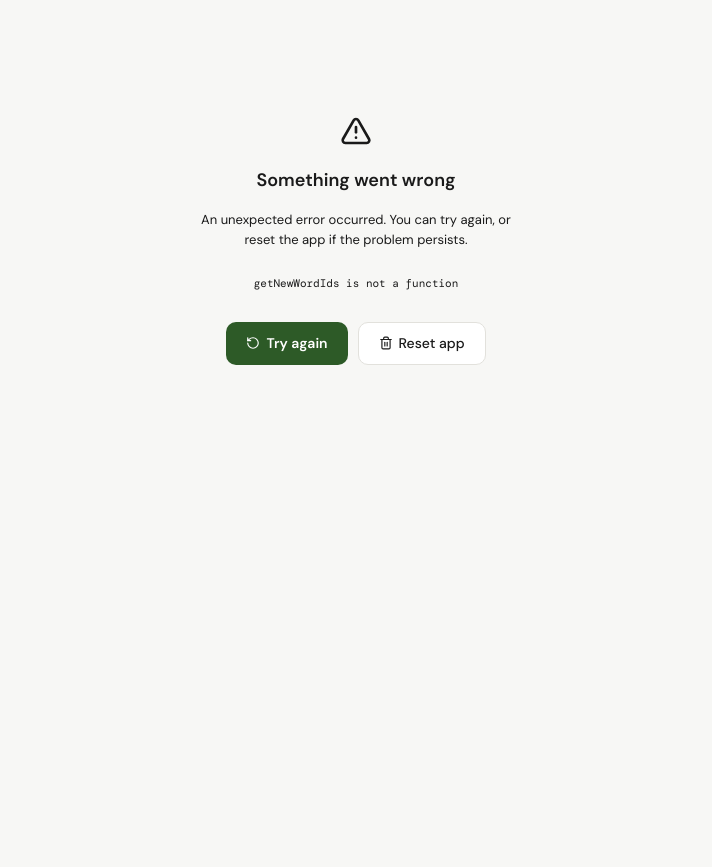
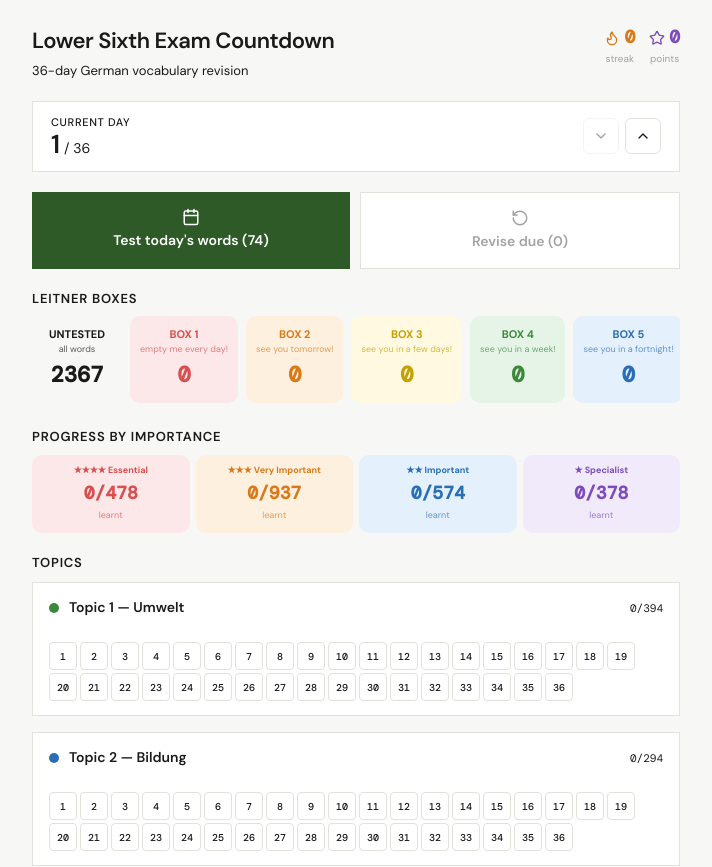
Before and after one commit to tcrainer/40dtoL6, a React (Vite) app: page / in a window 1280 px wide. Shown: the top 867 px of the page, without its empty margins (284-996 px from the left). Before the commit the page ends 800 px from the top, so only its background shows below. Built offline with nearby package versions, Linux system fonts and the light colour scheme.

Commit message:
Update Dashboard.tsx

```diff
--- a/src/components/Dashboard.tsx
+++ b/src/components/Dashboard.tsx
@@ -2,7 +2,7 @@ import { useStore } from "@/store/useStore";
 import { TOPICS, BOX_LABELS, BOX_COLORS, LEITNER_BOXES, MAX_DAY } from "@/types";
 import type { LeitnerBox } from "@/types";
 import { getTopicWordCounts, getTopicDays, getWordsForTopicDay, getAllWords } from "@/data/vocabulary";
-import { BookOpen, RotateCcw, ChevronDown, ChevronUp, Flame, Star } from "lucide-react";
+import { BookOpen, RotateCcw, ChevronDown, ChevronUp, Flame, Star, Calendar } from "lucide-react";
 import { useState, useMemo } from "react";
 
 export function Dashboard() {
@@ -13,22 +13,26 @@ export function Dashboard() {
   const startCustomSession = useStore((s) => s.startCustomSession);
   const setView = useStore((s) => s.setView);
   const setSelectedTopicId = useStore((s) => s.setSelectedTopicId);
+  const setSelectedBox = useStore((s) => s.setSelectedBox);
+  const setSelectedImportance = useStore((s) => s.setSelectedImportance);
   const getDueWordIds = useStore((s) => s.getDueWordIds);
-  const getNewWordIds = useStore((s) => s.getNewWordIds);
+  const getNewWordIdsToday = useStore((s) => s.getNewWordIdsToday);
+  const getAllUntestedIds = useStore((s) => s.getAllUntestedIds);
   const getBoxCounts = useStore((s) => s.getBoxCounts);
   const getTopicProgress = useStore((s) => s.getTopicProgress);
   const isAllRevisedToday = useStore((s) => s.isAllRevisedToday);
   const isTopicDayTested = useStore((s) => s.isTopicDayTested);
+  const isTopicDayPartial = useStore((s) => s.isTopicDayPartial);
   const resetAll = useStore((s) => s.resetAll);
   const wordStates = useStore((s) => s.wordStates);
   const stats = useStore((s) => s.stats);
-  const setSelectedBox = useStore((s) => s.setSelectedBox);
 
   const [showReset, setShowReset] = useState(false);
   const [selectedDays, setSelectedDays] = useState<Map<string, Set<number>>>(new Map());
 
   const dueCount = getDueWordIds().length;
-  const newCount = getNewWordIds().length;
+  const newTodayCount = getNewWordIdsToday().length;
+  const allUntestedCount = getAllUntestedIds().length;
   const boxCounts = getBoxCounts();
   const allRevised = isAllRevisedToday();
   const topicCounts = useMemo(() => getTopicWordCounts(), []);
@@ -37,9 +41,7 @@ export function Dashboard() {
   const selectedWordIds = useMemo(() => {
     const ids: string[] = [];
     for (const [topicId, days] of selectedDays) {
-      for (const day of days) {
-        for (const w of getWordsForTopicDay(topicId, day)) ids.push(w.id);
-      }
+      for (const day of days) for (const w of getWordsForTopicDay(topicId, day)) ids.push(w.id);
     }
     return ids;
   }, [selectedDays]);
@@ -54,53 +56,31 @@ export function Dashboard() {
     });
   };
 
-  const handleTopicClick = (topicId: string) => {
-    setSelectedTopicId(topicId);
-    setView("topic-detail");
-  };
-
-  const handleBoxClick = (box: number) => {
-    setSelectedBox(box);
-    setView("box-detail");
-  };
-
   return (
     <div style={{ display: "flex", flexDirection: "column", gap: "20px" }}>
       {/* Header */}
       <div style={{ display: "flex", justifyContent: "space-between", alignItems: "flex-start" }}>
         <div>
-          <h1 style={{ fontSize: "22px", fontWeight: 600, letterSpacing: "-0.02em", margin: 0 }}>GCSE German</h1>
-          <p style={{ fontSize: "13px", color: "var(--color-ink-muted)", margin: "4px 0 0" }}>{MAX_DAY}-day Leitner vocabulary course</p>
+          <h1 style={{ fontSize: "22px", fontWeight: 600, letterSpacing: "-0.02em", margin: 0 }}>Lower Sixth Exam Countdown</h1>
+          <p style={{ fontSize: "13px", color: "var(--color-ink-muted)", margin: "4px 0 0" }}>{MAX_DAY}-day German vocabulary revision</p>
         </div>
         <div style={{ display: "flex", gap: "14px", alignItems: "center" }}>
           <div style={{ textAlign: "center" }}>
-            <div style={{ display: "flex", alignItems: "center", gap: "4px", color: "#d97a1a" }}>
-              <Flame size={16} />
-              <span style={{ fontSize: "18px", fontWeight: 700, fontFamily: "var(--font-mono)" }}>{stats.streak}</span>
-            </div>
+            <div style={{ display: "flex", alignItems: "center", gap: "4px", color: "#d97a1a" }}><Flame size={16} /><span style={{ fontSize: "18px", fontWeight: 700, fontFamily: "var(--font-mono)" }}>{stats.streak}</span></div>
             <div style={{ fontSize: "10px", color: "var(--color-ink-faint)" }}>streak</div>
           </div>
           <div style={{ textAlign: "center" }}>
-            <div style={{ display: "flex", alignItems: "center", gap: "4px", color: "#7c4dba" }}>
-              <Star size={16} />
-              <span style={{ fontSize: "18px", fontWeight: 700, fontFamily: "var(--font-mono)" }}>{stats.points}</span>
-            </div>
+            <div style={{ display: "flex", alignItems: "center", gap: "4px", color: "#7c4dba" }}><Star size={16} /><span style={{ fontSize: "18px", fontWeight: 700, fontFamily: "var(--font-mono)" }}>{stats.points}</span></div>
             <div style={{ fontSize: "10px", color: "var(--color-ink-faint)" }}>points</div>
           </div>
         </div>
       </div>
 
       {/* Day selector */}
-      <div style={{
-        display: "flex", alignItems: "center", justifyContent: "space-between",
-        background: "var(--color-surface)", border: "1.5px solid var(--color-border)",
-        borderRadius: "var(--radius-lg)", padding: "12px 18px",
-      }}>
+      <div style={{ display: "flex", alignItems: "center", justifyContent: "space-between", background: "var(--color-surface)", border: "1.5px solid var(--color-border)", borderRadius: "var(--radius-lg)", padding: "12px 18px" }}>
         <div>
           <div style={{ fontSize: "11px", fontWeight: 500, color: "var(--color-ink-muted)", textTransform: "uppercase", letterSpacing: "0.06em" }}>Current day</div>
-          <div style={{ fontSize: "26px", fontWeight: 600, lineHeight: 1.1 }}>
-            {currentDay}<span style={{ fontSize: "14px", fontWeight: 400, color: "var(--color-ink-muted)", marginLeft: "4px" }}>/ {MAX_DAY}</span>
-          </div>
+          <div style={{ fontSize: "26px", fontWeight: 600, lineHeight: 1.1 }}>{currentDay}<span style={{ fontSize: "14px", fontWeight: 400, color: "var(--color-ink-muted)", marginLeft: "4px" }}>/ {MAX_DAY}</span></div>
         </div>
         <div style={{ display: "flex", gap: "6px" }}>
           <DayBtn onClick={() => setCurrentDay(currentDay - 1)} disabled={currentDay <= 1}><ChevronDown size={16} /></DayBtn>
@@ -110,14 +90,14 @@ export function Dashboard() {
 
       {/* Action buttons */}
       <div style={{ display: "flex", gap: "10px" }}>
-        <button onClick={startLearnSession} disabled={newCount === 0} style={{
+        <button onClick={startLearnSession} disabled={newTodayCount === 0} style={{
           flex: 1, display: "flex", flexDirection: "column", alignItems: "center", gap: "4px",
           padding: "16px 12px", border: "none", borderRadius: "var(--radius-lg)", fontFamily: "var(--font-sans)",
-          background: newCount > 0 ? "var(--color-accent)" : "var(--color-surface-sunken)",
-          color: newCount > 0 ? "#fff" : "var(--color-ink-faint)", cursor: newCount > 0 ? "pointer" : "not-allowed",
+          background: newTodayCount > 0 ? "var(--color-accent)" : "var(--color-surface-sunken)",
+          color: newTodayCount > 0 ? "#fff" : "var(--color-ink-faint)", cursor: newTodayCount > 0 ? "pointer" : "not-allowed",
         }}>
-          <BookOpen size={18} />
-          <span style={{ fontSize: "14px", fontWeight: 600 }}>Test new words ({newCount})</span>
+          <Calendar size={18} />
+          <span style={{ fontSize: "14px", fontWeight: 600 }}>Test today's words ({newTodayCount})</span>
         </button>
         <button onClick={startReviewSession} disabled={dueCount === 0} style={{
           flex: 1, display: "flex", flexDirection: "column", alignItems: "center", gap: "4px",
@@ -127,25 +107,25 @@ export function Dashboard() {
           cursor: dueCount > 0 ? "pointer" : "not-allowed",
         }}>
           <RotateCcw size={18} />
-          <span style={{ fontSize: "14px", fontWeight: 600 }}>Revise ({dueCount})</span>
+          <span style={{ fontSize: "14px", fontWeight: 600 }}>Revise due ({dueCount})</span>
         </button>
       </div>
 
       {/* Leitner boxes */}
       <div>
-        <h2 style={{ fontSize: "13px", fontWeight: 600, margin: "0 0 8px", color: "var(--color-ink-muted)", textTransform: "uppercase", letterSpacing: "0.06em" }}>GCSE words</h2>
+        <h2 style={{ fontSize: "13px", fontWeight: 600, margin: "0 0 8px", color: "var(--color-ink-muted)", textTransform: "uppercase", letterSpacing: "0.06em" }}>Leitner boxes</h2>
         <div style={{ display: "flex", gap: "8px", overflowX: "auto", paddingBottom: "4px" }}>
-          <BoxCard label="Untested" count={boxCounts[0]} sub={`${Object.keys(wordStates).length} tested`} fg="var(--color-ink-muted)" bg="var(--color-surface-sunken)" smiley={false} onClick={() => handleBoxClick(0)} />
+          <BoxCard label="Untested" count={allUntestedCount} sub="all words" fg="var(--color-ink-muted)" bg="var(--color-surface-sunken)" smiley={false} onClick={() => { setSelectedBox(0); setView("box-detail"); }} />
           {LEITNER_BOXES.map((box) => {
             const c = BOX_COLORS[box];
             const dueInBox = box < 6 ? countDueInBox(box, wordStates) : 0;
             const showSmiley = allRevised && boxCounts[box] > 0 && box < 6 && dueInBox === 0;
-            return <BoxCard key={box} label={`Box ${box}`} count={showSmiley ? -1 : boxCounts[box]} sub={BOX_LABELS[box]} fg={c.fg} bg={c.bg} dueCount={dueInBox} smiley={showSmiley} onClick={() => handleBoxClick(box)} />;
+            return <BoxCard key={box} label={`Box ${box}`} count={showSmiley ? -1 : boxCounts[box]} sub={BOX_LABELS[box]} fg={c.fg} bg={c.bg} dueCount={dueInBox} smiley={showSmiley} onClick={() => { setSelectedBox(box); setView("box-detail"); }} />;
           })}
         </div>
       </div>
 
-      {/* Importance breakdown */}
+      {/* Importance breakdown — clickable */}
       <div>
         <h2 style={{ fontSize: "13px", fontWeight: 600, margin: "0 0 8px", color: "var(--color-ink-muted)", textTransform: "uppercase", letterSpacing: "0.06em" }}>Progress by importance</h2>
         <div style={{ display: "grid", gridTemplateColumns: "repeat(4, 1fr)", gap: "6px" }}>
@@ -159,34 +139,28 @@ export function Dashboard() {
             const learnt = allOfTier.filter(w => wordStates[w.id]?.box >= 5).length;
             const total = allOfTier.length;
             return (
-              <div key={stars} style={{ background: bg, borderRadius: "var(--radius-md)", padding: "10px 8px", textAlign: "center" }}>
+              <button key={stars} onClick={() => { setSelectedImportance(stars); setView("box-detail"); }} style={{
+                background: bg, borderRadius: "var(--radius-md)", padding: "10px 8px", textAlign: "center",
+                border: "none", cursor: "pointer", fontFamily: "var(--font-sans)",
+              }}>
                 <div style={{ fontSize: "9px", fontWeight: 700, color, lineHeight: 1.3 }}>{label}</div>
                 <div style={{ fontSize: "18px", fontWeight: 700, fontFamily: "var(--font-mono)", color, margin: "4px 0 2px" }}>{learnt}/{total}</div>
                 <div style={{ fontSize: "9px", color, opacity: 0.7 }}>learnt</div>
-              </div>
+              </button>
             );
           })}
         </div>
       </div>
 
-      {/* Topics with progress + day grid */}
+      {/* Topics */}
       <div>
         <h2 style={{ fontSize: "13px", fontWeight: 600, margin: "0 0 10px", color: "var(--color-ink-muted)", textTransform: "uppercase", letterSpacing: "0.06em" }}>Topics</h2>
-
         {selectedWordIds.length > 0 && (
-          <div style={{
-            display: "flex", alignItems: "center", justifyContent: "space-between",
-            background: "var(--color-accent)", color: "#fff", borderRadius: "var(--radius-lg)",
-            padding: "12px 16px", marginBottom: "10px",
-          }}>
+          <div style={{ display: "flex", alignItems: "center", justifyContent: "space-between", background: "var(--color-accent)", color: "#fff", borderRadius: "var(--radius-lg)", padding: "12px 16px", marginBottom: "10px" }}>
             <span style={{ fontSize: "13px" }}>{selectedWordIds.length} words selected</span>
-            <button onClick={() => startCustomSession(selectedWordIds)} style={{
-              fontSize: "13px", fontWeight: 600, padding: "6px 16px", borderRadius: "var(--radius-md)",
-              border: "none", background: "#fff", color: "var(--color-accent)", cursor: "pointer", fontFamily: "var(--font-sans)",
-            }}>Test these</button>
+            <button onClick={() => startCustomSession(selectedWordIds)} style={{ fontSize: "13px", fontWeight: 600, padding: "6px 16px", borderRadius: "var(--radius-md)", border: "none", background: "#fff", color: "var(--color-accent)", cursor: "pointer", fontFamily: "var(--font-sans)" }}>Test these</button>
           </div>
         )}
-
         <div style={{ display: "flex", flexDirection: "column", gap: "16px" }}>
           {TOPICS.map((topic) => {
             const progress = getTopicProgress(topic.id);
@@ -194,44 +168,29 @@ export function Dashboard() {
             const pct = totalForTopic > 0 ? Math.round((progress.mastered / totalForTopic) * 100) : 0;
             const days = getTopicDays(topic.id).filter((d) => d <= MAX_DAY);
             const topicSelected = selectedDays.get(topic.id) || new Set<number>();
-
             return (
-              <div key={topic.id} style={{
-                background: "var(--color-surface)", border: "1.5px solid var(--color-border)",
-                borderRadius: "var(--radius-lg)", padding: "14px 16px",
-              }}>
+              <div key={topic.id} style={{ background: "var(--color-surface)", border: "1.5px solid var(--color-border)", borderRadius: "var(--radius-lg)", padding: "14px 16px" }}>
                 <div style={{ display: "flex", alignItems: "center", gap: "10px", marginBottom: "8px" }}>
                   <span style={{ width: "10px", height: "10px", borderRadius: "50%", background: topic.color, flexShrink: 0 }} />
-                  <button onClick={() => handleTopicClick(topic.id)} style={{
-                    fontSize: "14px", fontWeight: 600, padding: 0, border: "none", background: "none",
-                    cursor: "pointer", color: "var(--color-ink)", fontFamily: "var(--font-sans)", textAlign: "left", flex: 1,
-                  }}>
-                    {topic.name}
-                  </button>
-                  <span style={{ fontSize: "11px", color: "var(--color-ink-muted)", fontFamily: "var(--font-mono)", flexShrink: 0 }}>
-                    {progress.mastered}/{totalForTopic}
-                  </span>
+                  <button onClick={() => { setSelectedTopicId(topic.id); setView("topic-detail"); }} style={{ fontSize: "14px", fontWeight: 600, padding: 0, border: "none", background: "none", cursor: "pointer", color: "var(--color-ink)", fontFamily: "var(--font-sans)", textAlign: "left", flex: 1 }}>{topic.name}</button>
+                  <span style={{ fontSize: "11px", color: "var(--color-ink-muted)", fontFamily: "var(--font-mono)", flexShrink: 0 }}>{progress.mastered}/{totalForTopic}</span>
                 </div>
-
                 <div style={{ height: "6px", background: "var(--color-surface-sunken)", borderRadius: "3px", overflow: "hidden", marginBottom: "10px" }}>
                   <div style={{ height: "100%", width: `${pct}%`, background: topic.color, borderRadius: "3px", transition: "width 0.3s" }} />
                 </div>
-
                 <div style={{ display: "flex", flexWrap: "wrap", gap: "3px" }}>
                   {days.map((day) => {
                     const isSelected = topicSelected.has(day);
                     const allTested = isTopicDayTested(topic.id, day);
-
+                    const partial = isTopicDayPartial(topic.id, day);
                     return (
                       <button key={day} onClick={() => toggleDay(topic.id, day)} style={{
                         width: "28px", height: "28px", fontSize: "10px", fontWeight: allTested ? 700 : 500,
                         border: isSelected ? `2px solid ${topic.color}` : "1px solid var(--color-border)",
                         borderRadius: "4px", cursor: "pointer", fontFamily: "var(--font-mono)",
-                        background: isSelected ? topic.color : allTested ? "#fbbf24" : "var(--color-surface)",
-                        color: isSelected ? "#fff" : allTested ? "#78350f" : "var(--color-ink)",
-                      }}>
-                        {day}
-                      </button>
+                        background: isSelected ? topic.color : allTested ? "#fbbf24" : partial ? "#93c5fd" : "var(--color-surface)",
+                        color: isSelected ? "#fff" : allTested ? "#78350f" : partial ? "#1e3a5f" : "var(--color-ink)",
+                      }}>{day}</button>
                     );
                   })}
                 </div>
@@ -243,10 +202,7 @@ export function Dashboard() {
 
       {/* Browse + Reset */}
       <div style={{ display: "flex", justifyContent: "space-between", alignItems: "center", marginTop: "4px" }}>
-        <button onClick={() => setView("browse")} style={{
-          fontSize: "13px", fontWeight: 500, color: "var(--color-accent)", background: "none",
-          border: "none", cursor: "pointer", fontFamily: "var(--font-sans)", padding: 0, textDecoration: "underline", textUnderlineOffset: "2px",
-        }}>Browse all words</button>
+        <button onClick={() => setView("browse")} style={{ fontSize: "13px", fontWeight: 500, color: "var(--color-accent)", background: "none", border: "none", cursor: "pointer", fontFamily: "var(--font-sans)", padding: 0, textDecoration: "underline", textUnderlineOffset: "2px" }}>Browse all words</button>
         {!showReset ? (
           <button onClick={() => setShowReset(true)} style={{ fontSize: "11px", color: "var(--color-ink-faint)", background: "none", border: "none", cursor: "pointer", fontFamily: "var(--font-sans)", padding: 0 }}>Reset progress</button>
         ) : (
@@ -267,36 +223,30 @@ function BoxCard({ label, count, sub, fg, bg, dueCount, smiley, onClick }: {
     <button onClick={onClick} style={{ minWidth: "90px", background: bg, borderRadius: "var(--radius-md)", padding: "10px", textAlign: "center", flexShrink: 0, border: "none", cursor: "pointer", fontFamily: "var(--font-sans)" }}>
       <div style={{ fontSize: "11px", fontWeight: 700, color: fg, textTransform: "uppercase" }}>{label}</div>
       <div style={{ fontSize: "9px", color: fg, opacity: 0.7 }}>{sub}</div>
-      <div style={{ fontSize: "22px", fontWeight: 700, fontFamily: "var(--font-mono)", color: fg, margin: "2px 0" }}>
-        {smiley ? "😊" : count}
-      </div>
-      {dueCount !== undefined && dueCount > 0 && (
-        <div style={{ fontSize: "9px", color: fg, opacity: 0.8 }}>{dueCount} due today</div>
-      )}
+      <div style={{ fontSize: "22px", fontWeight: 700, fontFamily: "var(--font-mono)", color: fg, margin: "2px 0" }}>{smiley ? "😊" : count}</div>
+      {dueCount !== undefined && dueCount > 0 && <div style={{ fontSize: "9px", color: fg, opacity: 0.8 }}>{dueCount} due today</div>}
     </button>
   );
 }
 
 function DayBtn({ onClick, disabled, children }: { onClick: () => void; disabled: boolean; children: React.ReactNode }) {
   return (
-    <button onClick={onClick} disabled={disabled} style={{
-      width: "36px", height: "36px", display: "flex", alignItems: "center", justifyContent: "center",
-      border: "1.5px solid var(--color-border)", borderRadius: "var(--radius-sm)",
-      background: "var(--color-surface)", cursor: disabled ? "not-allowed" : "pointer",
-      opacity: disabled ? 0.4 : 1, color: "var(--color-ink)",
-    }}>{children}</button>
+    <button onClick={onClick} disabled={disabled} style={{ width: "36px", height: "36px", display: "flex", alignItems: "center", justifyContent: "center", border: "1.5px solid var(--color-border)", borderRadius: "var(--radius-sm)", background: "var(--color-surface)", cursor: disabled ? "not-allowed" : "pointer", opacity: disabled ? 0.4 : 1, color: "var(--color-ink)" }}>{children}</button>
   );
 }
 
 function countDueInBox(box: LeitnerBox, wordStates: Record<string, any>): number {
   const intervals: Record<number, number> = { 1: 0, 2: 2, 3: 4, 4: 8, 5: 14, 6: Infinity };
-  const today = new Date().toISOString().slice(0, 10);
+  const d = new Date();
+  const today = `${d.getFullYear()}-${String(d.getMonth()+1).padStart(2,"0")}-${String(d.getDate()).padStart(2,"0")}`;
   let count = 0;
   for (const ws of Object.values(wordStates)) {
     if (ws.box !== box) continue;
     if (box === 1) { count++; continue; }
     if (!ws.lastReviewDate) { count++; continue; }
-    const elapsed = Math.floor((new Date(today).getTime() - new Date(ws.lastReviewDate).getTime()) / 86400000);
+    const [ay,am,ad] = ws.lastReviewDate.split("-").map(Number);
+    const [by,bm,bd] = today.split("-").map(Number);
+    const elapsed = Math.floor((Date.UTC(by,bm-1,bd) - Date.UTC(ay,am-1,ad)) / 86400000);
     if (elapsed >= intervals[box]) count++;
   }
   return count;
```
